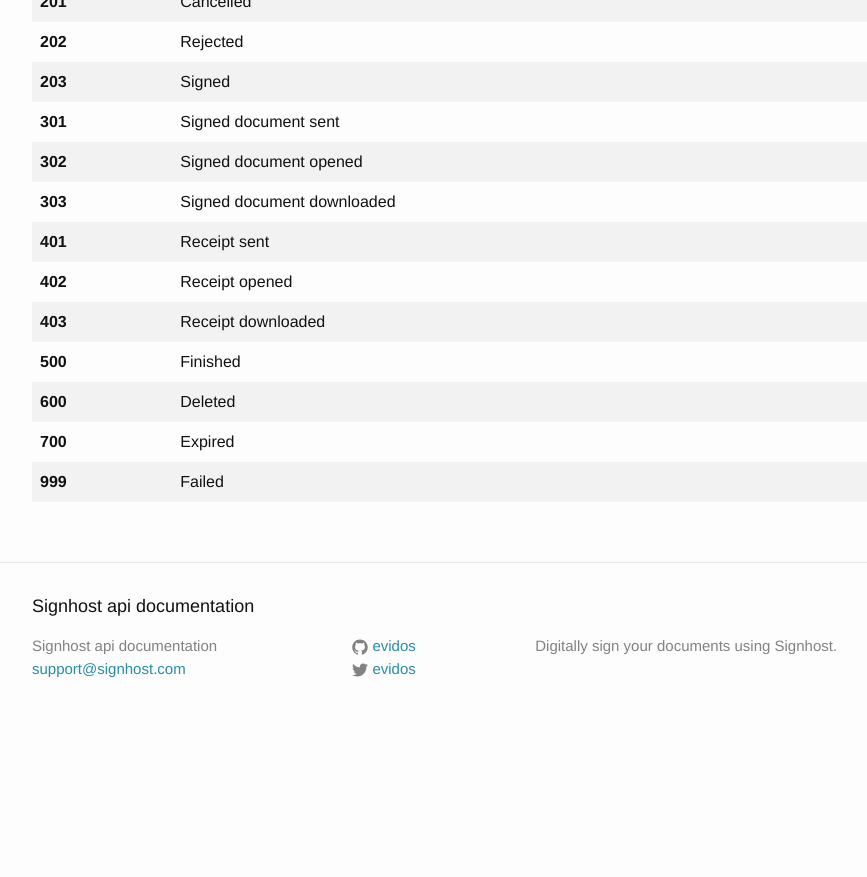
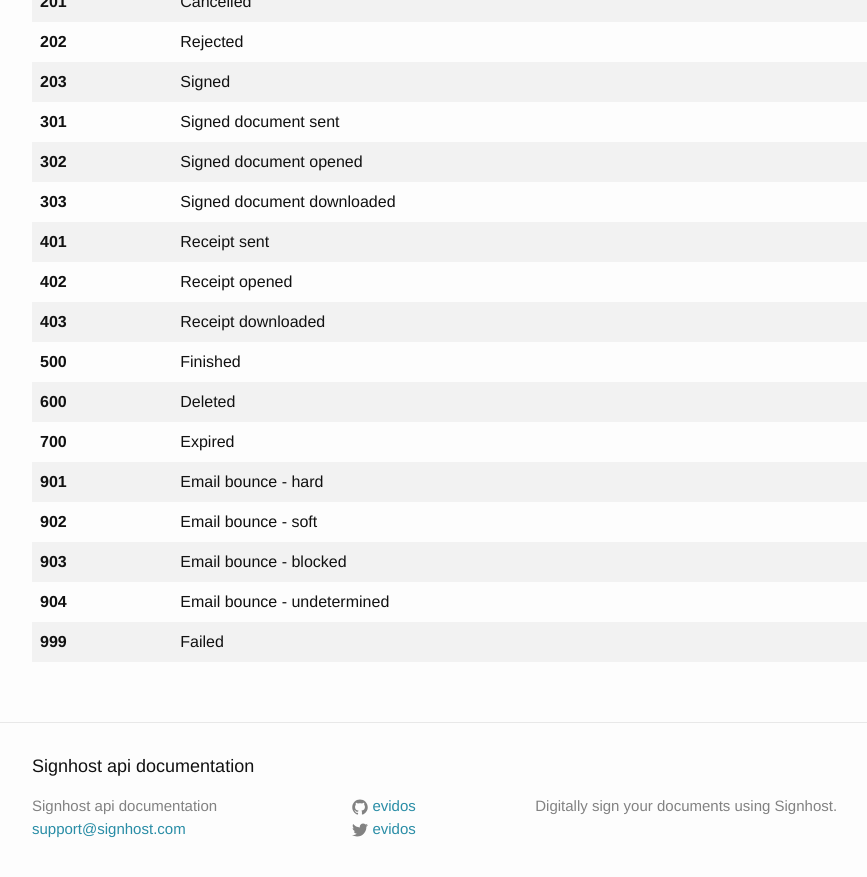
Before and after one commit to markohantula/evidos.github.io, a Jekyll site: the page built from status-activities.html, in a window 1280 px wide and 900 px high, scrolled down 1033 px. Shown: the top 877 px of the window, without its empty margins (158-1025 px from the left). Built offline with Jekyll 4.4.1, drawn with Linux system fonts in a browser that asks for light colours; before the commit the page ends 1773 px from its top, so only the background shows below that.

Commit message:
Add codes for email bounce categories
New ActivityTypes for email bounce codes returned by the API.
These will be shown in the portal's transaction audit trail view.

```diff
--- a/_data/status-activity.yaml
+++ b/_data/status-activity.yaml
@@ -50,5 +50,13 @@ activity:
     Message: Deleted
   - Number: 700
     Message: Expired
+  - Number: 901
+    Message: Email bounce - hard
+  - Number: 902
+    Message: Email bounce - soft
+  - Number: 903
+    Message: Email bounce - blocked
+  - Number: 904
+    Message: Email bounce - undetermined
   - Number: 999
     Message: Failed
```
